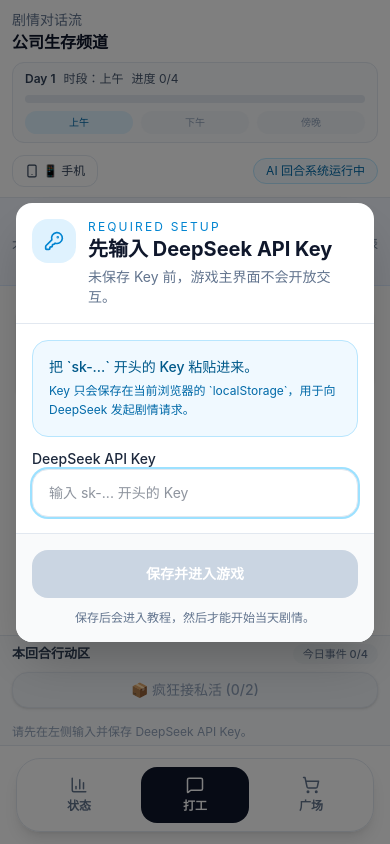
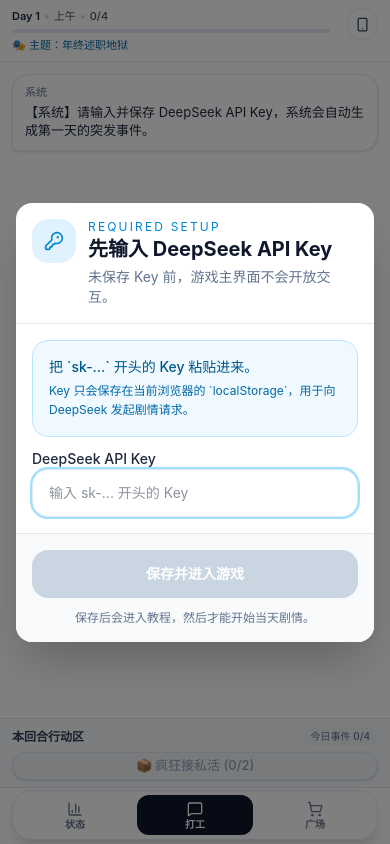
Before and after one commit to qingxu620/dagongren-simulator, a React (Vite) app: page / in a window 390 px wide. Built offline with nearby package versions, Linux system fonts and the light colour scheme.

Commit message:
优化手机UI

```diff
--- a/src/App.jsx
+++ b/src/App.jsx
@@ -3427,36 +3427,36 @@
         </div>
       </div>
 
-      <nav className="mobile-tab-bar fixed inset-x-0 bottom-0 z-30 border-t border-slate-200 bg-white/95 px-4 pt-3 backdrop-blur md:hidden">
-        <div className="mx-auto grid max-w-md grid-cols-3 gap-2 rounded-3xl border border-slate-200 bg-white/90 p-2 shadow-lg">
+      <nav className="mobile-tab-bar fixed inset-x-0 bottom-0 z-30 border-t border-slate-200 bg-white/95 px-3 pt-0.5 backdrop-blur md:hidden">
+        <div className="mx-auto grid h-[50px] max-w-md grid-cols-3 gap-1 rounded-[1.25rem] border border-slate-200 bg-white/90 p-1 shadow-lg">
           <button
             type="button"
             onClick={() => scrollToMobileTab(0)}
-            className={`flex min-h-14 flex-col items-center justify-center gap-1 rounded-2xl text-xs font-semibold transition ${
+            className={`flex min-h-0 flex-col items-center justify-center gap-0.5 rounded-xl text-[10px] font-semibold leading-none transition ${
               activeTab === 0 ? 'bg-slate-900 text-white' : 'text-slate-500'
             }`}
           >
-            <BarChart3 size={18} />
+            <BarChart3 size={16} />
             <span>状态</span>
           </button>
           <button
             type="button"
             onClick={() => scrollToMobileTab(1)}
-            className={`flex min-h-14 flex-col items-center justify-center gap-1 rounded-2xl text-xs font-semibold transition ${
+            className={`flex min-h-0 flex-col items-center justify-center gap-0.5 rounded-xl text-[10px] font-semibold leading-none transition ${
               activeTab === 1 ? 'bg-slate-900 text-white' : 'text-slate-500'
             }`}
           >
-            <MessageSquare size={18} />
+            <MessageSquare size={16} />
             <span>打工</span>
           </button>
           <button
             type="button"
             onClick={() => scrollToMobileTab(2)}
-            className={`flex min-h-14 flex-col items-center justify-center gap-1 rounded-2xl text-xs font-semibold transition ${
+            className={`flex min-h-0 flex-col items-center justify-center gap-0.5 rounded-xl text-[10px] font-semibold leading-none transition ${
               activeTab === 2 ? 'bg-slate-900 text-white' : 'text-slate-500'
             }`}
           >
-            <ShoppingCart size={18} />
+            <ShoppingCart size={16} />
             <span>广场</span>
           </button>
         </div>
--- a/src/components/ChatPanel.jsx
+++ b/src/components/ChatPanel.jsx
@@ -65,6 +65,9 @@
   const currentTimelineIndex = getCurrentTimelineIndex(safeEventsToday, safeMaxEvents, isAwaitingEndDay)
   const currentTimelineLabel = timelineLabels[currentTimelineIndex]
   const progressPercent = isAwaitingEndDay ? 100 : (safeEventsToday / safeMaxEvents) * 100
+  const currentThemeName = currentDailyTheme?.name || '办公室空气平静得可疑'
+  const currentThemeDescription =
+    currentDailyTheme?.description || '今天暂时没有明确风向，危险与机会都藏在细节里。'
 
   useEffect(() => {
     const frameId = window.requestAnimationFrame(() => {
@@ -86,8 +89,9 @@
 
   return (
     <div className="flex min-h-0 flex-1 flex-col overflow-hidden">
-      <header className="shrink-0 flex flex-wrap items-start justify-between gap-3 border-b border-slate-200 px-3 py-2.5 sm:px-4 sm:py-4">
-        <div className="min-w-0 flex-1">
+      <header className="relative shrink-0 border-b border-slate-200 px-3 py-2 md:flex md:flex-wrap md:items-start md:justify-between md:gap-3 md:px-4 md:py-4">
+        <div className="min-w-0 pr-12 md:flex-1 md:pr-0">
+          <div className="hidden md:block">
             <p className="text-sm text-slate-500">剧情对话流</p>
             <h2 className="text-base font-bold text-slate-900 sm:text-lg">公司生存频道</h2>
             <div className="mt-2 rounded-xl border border-slate-200 bg-slate-50 px-3 py-2">
@@ -104,9 +108,10 @@
                   style={{ width: `${progressPercent}%` }}
                 />
               </div>
-            <div className="mt-2 grid grid-cols-3 gap-2 text-center text-[10px] sm:text-[11px]">
+              <div className="mt-2 grid grid-cols-3 gap-2 text-center text-[11px]">
                 {timelineLabels.map((label, index) => {
-                const isDone = index < currentTimelineIndex || (isAwaitingEndDay && index === currentTimelineIndex)
+                  const isDone =
+                    index < currentTimelineIndex || (isAwaitingEndDay && index === currentTimelineIndex)
                   const isCurrent = index === currentTimelineIndex && !isAwaitingEndDay
                   return (
                     <span
@@ -126,14 +131,37 @@
               </div>
             </div>
           </div>
-        <div className="flex w-full shrink-0 items-center justify-between gap-2 sm:w-auto sm:justify-start">
+
+          <div className="md:hidden">
+            <div className="flex items-center gap-1 text-[11px] font-medium text-slate-600">
+              <span className="font-semibold text-slate-800">Day {day}</span>
+              <span className="text-slate-300">•</span>
+              <span>{currentTimelineLabel}</span>
+              <span className="text-slate-300">•</span>
+              <span>
+                {safeEventsToday}/{safeMaxEvents}
+              </span>
+            </div>
+            <div className="mt-1 h-1 overflow-hidden rounded-full bg-slate-200">
+              <div
+                className="h-full rounded-full bg-gradient-to-r from-amber-400 via-sky-400 to-indigo-500 transition-all duration-500"
+                style={{ width: `${progressPercent}%` }}
+              />
+            </div>
+            <div className="mt-1 overflow-x-auto whitespace-nowrap [scrollbar-width:none] [-ms-overflow-style:none] [&::-webkit-scrollbar]:hidden">
+              <p className="pr-2 text-[11px] font-medium text-sky-700">{`🎭 主题：${currentThemeName}`}</p>
+            </div>
+          </div>
+        </div>
+
+        <div className="absolute right-3 top-2 flex items-center gap-2 md:static md:w-auto md:shrink-0">
           <button
             type="button"
             onClick={onOpenPhone}
-            className="relative inline-flex h-8 items-center justify-center gap-1 rounded-xl border border-slate-200 bg-white px-3 text-xs font-medium text-slate-700 transition hover:border-sky-300 hover:bg-sky-50 sm:h-9"
+            className="relative inline-flex h-8 w-8 items-center justify-center rounded-full border border-slate-200 bg-white text-slate-700 transition hover:border-sky-300 hover:bg-sky-50 md:h-9 md:w-auto md:gap-1 md:rounded-xl md:px-3 md:text-xs md:font-medium"
           >
-            <Smartphone size={14} />
-            📱 手机
+            <Smartphone size={15} />
+            <span className="hidden md:inline">手机</span>
             {unreadPhoneCount > 0 ? (
               <span className="absolute -right-1.5 -top-1.5 flex h-5 min-w-5 items-center justify-center rounded-full bg-rose-500 px-1 text-[10px] font-semibold text-white">
                 {unreadPhoneCount > 99 ? '99+' : unreadPhoneCount}
@@ -141,7 +169,7 @@
             ) : null}
           </button>
           <span
-            className={`rounded-full px-3 py-1 text-xs ${
+            className={`hidden rounded-full px-3 py-1 text-xs md:inline-flex ${
               isVictory
                 ? 'border border-emerald-300 bg-emerald-50 text-emerald-700'
                 : isGameOver
@@ -154,42 +182,40 @@
         </div>
       </header>
 
-      <div className="z-20 flex w-full shrink-0 flex-col items-center justify-center gap-1 border-b border-blue-100 bg-blue-50/80 p-3 text-center backdrop-blur">
+      <div className="hidden w-full shrink-0 border-b border-blue-100 bg-blue-50/80 p-3 text-center backdrop-blur md:flex md:flex-col md:items-center md:justify-center md:gap-1">
         <p className="text-sm font-semibold text-slate-900 sm:text-base">
-            {`📅 Day ${day} | 🎭 今日主题：${currentDailyTheme?.name || '办公室空气平静得可疑'}`}
+          {`📅 Day ${day} | 🎭 今日主题：${currentThemeName}`}
         </p>
-          <p className="max-w-3xl text-xs leading-relaxed text-slate-500">
-            {currentDailyTheme?.description || '今天暂时没有明确风向，危险与机会都藏在细节里。'}
-          </p>
+        <p className="max-w-3xl text-xs leading-relaxed text-slate-500">{currentThemeDescription}</p>
       </div>
 
       <section
         ref={scrollContainerRef}
-        className="chat-panel-scroll min-h-0 flex-1 overflow-y-auto overscroll-contain p-4 pb-2 touch-pan-y"
+        className="chat-panel-scroll min-h-0 flex-1 overflow-y-auto overscroll-contain p-3 pb-2 touch-pan-y md:p-4"
       >
         {messages.map((message) => {
           const isPlayer = message.role === 'player'
 
           return (
-            <article key={message.id} className={`mb-3 flex ${isPlayer ? 'justify-end' : 'justify-start'}`}>
+            <article key={message.id} className={`mb-2.5 flex md:mb-3 ${isPlayer ? 'justify-end' : 'justify-start'}`}>
               <div
-                className={`max-w-xl rounded-2xl px-4 py-3 text-sm leading-relaxed shadow-sm ${
+                className={`max-w-xl rounded-2xl px-3 py-2.5 text-[13px] leading-snug shadow-sm md:px-4 md:py-3 md:text-sm md:leading-relaxed ${
                   isPlayer
                     ? 'rounded-br-sm bg-sky-500 text-white'
                     : 'rounded-bl-sm border border-slate-200 bg-white text-slate-800'
                 }`}
               >
-                <p className={`mb-1 text-xs ${isPlayer ? 'text-sky-100' : 'text-slate-500'}`}>
+                <p className={`mb-1 text-[11px] md:text-xs ${isPlayer ? 'text-sky-100' : 'text-slate-500'}`}>
                   {isPlayer ? '你' : '系统'}
                 </p>
                 <p>{message.content}</p>
 
                 {!isPlayer && message.changes ? (
-                  <div className="mt-3 flex flex-wrap gap-2">
+                  <div className="mt-2 flex flex-wrap gap-1.5 md:mt-3 md:gap-2">
                     {changeLabels.map(([key, label]) => (
                       <span
                         key={key}
-                        className={`rounded-full border px-2 py-0.5 text-xs ${getChangeClass(message.changes[key])}`}
+                        className={`rounded-full border px-2 py-0.5 text-[11px] md:text-xs ${getChangeClass(message.changes[key])}`}
                       >
                         {label} {formatChange(message.changes[key])}
                       </span>
@@ -203,8 +229,8 @@
 
         {isLoading ? (
           <article className="flex justify-start">
-            <div className="max-w-xl rounded-2xl rounded-bl-sm border border-sky-200 bg-sky-50 px-4 py-3 text-sm text-slate-700 shadow-sm">
-              <p className="mb-1 text-xs text-slate-500">系统</p>
+            <div className="max-w-xl rounded-2xl rounded-bl-sm border border-sky-200 bg-sky-50 px-3 py-2.5 text-[13px] text-slate-700 shadow-sm md:px-4 md:py-3 md:text-sm">
+              <p className="mb-1 text-[11px] text-slate-500 md:text-xs">系统</p>
               <p className="mb-2 animate-pulse">💬 {loadingText}</p>
               <div className="flex items-center gap-1">
                 <span className="h-2 w-2 animate-bounce rounded-full bg-sky-400" />
--- a/src/components/InputBar.jsx
+++ b/src/components/InputBar.jsx
@@ -9,7 +9,7 @@
   isVictory,
   hasApiKey,
   isAwaitingEndDay = false,
-  endDayButtonText = '🌙 终于熬到头了，打卡下班！',
+  endDayButtonText = '🎯 终于熬到头了，打卡下班！',
   sideHustlesToday = 0,
   sideHustleLimit = 2,
   eventsToday = 0,
@@ -43,27 +43,29 @@
         : isInvestmentInputMode
           ? '这是一个需要输入金额的高风险事件，请谨慎操作。'
           : isAwaitingEndDay
-            ? '今天的事件已处理完，点击按钮进行下班结算。'
+            ? '今天的事件已经处理完，点击按钮进行下班结算。'
             : options.length === 0 && !isLoading
               ? '等待 AI 生成本回合选项...'
               : null
 
   return (
     <footer className="input-bar-safe-area z-10 w-full shrink-0 border-t border-slate-200 bg-slate-50 px-3 py-2 md:bg-white md:px-4 md:py-4">
-      <div className="mb-2 flex flex-wrap items-center justify-between gap-2">
-        <p className="text-[13px] font-semibold text-slate-700 sm:text-sm">{isInvestmentInputMode ? '投资决策区' : '本回合行动区'}</p>
-        <span className="rounded-full bg-slate-100 px-2.5 py-0.5 text-[11px] font-medium text-slate-500 sm:px-3 sm:py-1 sm:text-xs">
+      <div className="mb-1.5 flex flex-wrap items-center justify-between gap-2 md:mb-2">
+        <p className="text-[12px] font-semibold text-slate-700 md:text-sm">
+          {isInvestmentInputMode ? '投资决策区' : '本回合行动区'}
+        </p>
+        <span className="rounded-full bg-slate-100 px-2 py-0.5 text-[10px] font-medium text-slate-500 md:px-3 md:py-1 md:text-xs">
           今日事件 {Math.min(eventsToday, safeMaxEvents)}/{safeMaxEvents}
         </span>
       </div>
 
       {!isInvestmentInputMode ? (
-        <div className="mb-2">
+        <div className="my-1 md:my-0 md:mb-3">
           <button
             type="button"
             onClick={onSideHustle}
             disabled={!canSideHustle}
-            className="h-9 w-full rounded-2xl border border-emerald-300 bg-emerald-50 px-3 text-sm font-medium text-emerald-700 shadow-sm transition hover:border-emerald-400 hover:bg-emerald-100 hover:shadow disabled:cursor-not-allowed disabled:border-slate-200 disabled:bg-slate-100 disabled:text-slate-400 sm:h-12 sm:w-auto sm:px-4"
+            className="w-full rounded-full border border-emerald-300 bg-emerald-50 px-3 py-1 text-[13px] font-medium leading-snug text-emerald-700 shadow-sm transition hover:border-emerald-400 hover:bg-emerald-100 hover:shadow disabled:cursor-not-allowed disabled:border-slate-200 disabled:bg-slate-100 disabled:text-slate-400 md:w-auto md:rounded-2xl md:px-4 md:py-2 md:text-base"
           >
             📦 疯狂接私活 ({sideHustlesToday}/{sideHustleLimit})
           </button>
@@ -71,10 +73,12 @@
       ) : null}
 
       {isInvestmentInputMode ? (
-        <div className="rounded-2xl border border-amber-200 bg-amber-50 p-4">
-          <p className="text-sm text-slate-700">输入你要打款的金额（上限：${maxInvestment.toFixed(2)}）</p>
+        <div className="rounded-2xl border border-amber-200 bg-amber-50 p-3 md:p-4">
+          <p className="text-[13px] text-slate-700 md:text-sm">
+            输入你要打款的金额（上限：{maxInvestment.toFixed(2)}）
+          </p>
 
-          <div className="mt-3 space-y-3">
+          <div className="mt-2 space-y-2 md:mt-3 md:space-y-3">
             <input
               type="range"
               min={0}
@@ -94,17 +98,17 @@
               value={safeInvestmentAmount}
               onChange={(event) => onInvestmentAmountChange?.(Number(event.target.value))}
               disabled={!canInvest}
-              className="h-11 w-full rounded-xl border border-slate-200 bg-white px-3 text-sm text-slate-700 outline-none ring-amber-300/70 transition focus:ring-2 disabled:cursor-not-allowed disabled:bg-slate-100"
+              className="h-10 w-full rounded-xl border border-slate-200 bg-white px-3 text-sm text-slate-700 outline-none ring-amber-300/70 transition focus:ring-2 disabled:cursor-not-allowed disabled:bg-slate-100 md:h-11"
               placeholder="输入投资金额"
             />
           </div>
 
-          <div className="mt-3 grid gap-2 sm:grid-cols-2">
+          <div className="mt-3 grid gap-2 md:mt-4 md:grid-cols-2">
             <button
               type="button"
               onClick={() => onConfirmInvestment?.(safeInvestmentAmount)}
               disabled={!canInvest}
-              className="rounded-xl border border-emerald-200 bg-emerald-50 px-4 py-3 text-sm font-medium text-emerald-700 transition hover:border-emerald-300 hover:bg-emerald-100 disabled:cursor-not-allowed disabled:border-slate-200 disabled:bg-slate-100 disabled:text-slate-400"
+              className="rounded-xl border border-emerald-200 bg-emerald-50 px-4 py-2 text-[13px] font-medium text-emerald-700 transition hover:border-emerald-300 hover:bg-emerald-100 disabled:cursor-not-allowed disabled:border-slate-200 disabled:bg-slate-100 disabled:text-slate-400 md:py-3 md:text-sm"
             >
               确认打款
             </button>
@@ -112,7 +116,7 @@
               type="button"
               onClick={onRejectInvestment}
               disabled={isInteractionLocked || !hasApiKey}
-              className="rounded-xl border border-rose-200 bg-rose-50 px-4 py-3 text-sm font-medium text-rose-700 transition hover:border-rose-300 hover:bg-rose-100 disabled:cursor-not-allowed disabled:border-slate-200 disabled:bg-slate-100 disabled:text-slate-400"
+              className="rounded-xl border border-rose-200 bg-rose-50 px-4 py-2 text-[13px] font-medium text-rose-700 transition hover:border-rose-300 hover:bg-rose-100 disabled:cursor-not-allowed disabled:border-slate-200 disabled:bg-slate-100 disabled:text-slate-400 md:py-3 md:text-sm"
             >
               滚蛋骗子
             </button>
@@ -124,33 +128,33 @@
             type="button"
             onClick={onEndDay}
             disabled={!canEndDay}
-            className="w-full max-w-xl rounded-xl border border-indigo-200 bg-indigo-50 px-4 py-2.5 text-center text-sm font-semibold text-indigo-700 shadow-sm transition hover:border-indigo-300 hover:bg-indigo-100 hover:shadow disabled:cursor-not-allowed disabled:border-slate-200 disabled:bg-slate-100 disabled:text-slate-400 sm:rounded-2xl sm:px-6 sm:py-4"
+            className="w-full max-w-xl rounded-xl border border-indigo-200 bg-indigo-50 px-3 py-2 text-center text-[13px] font-semibold leading-snug text-indigo-700 shadow-sm transition hover:border-indigo-300 hover:bg-indigo-100 hover:shadow disabled:cursor-not-allowed disabled:border-slate-200 disabled:bg-slate-100 disabled:text-slate-400 md:rounded-2xl md:px-6 md:py-4 md:text-base"
           >
             {endDayButtonText}
           </button>
         </div>
       ) : isLoading ? (
-        <div className="grid gap-2 sm:grid-cols-3">
+        <div className="grid gap-1.5 md:grid-cols-3 md:gap-3">
           {Array.from({ length: 3 }).map((_, index) => (
             <button
               key={`loading-${index}`}
               type="button"
               disabled
-              className="rounded-xl border border-slate-200 bg-slate-100 px-3 py-2 text-left text-[13px] font-medium leading-tight text-slate-400 shadow-sm sm:min-h-12 sm:rounded-2xl sm:px-4 sm:py-3 sm:text-sm sm:leading-normal"
+              className="rounded-xl border border-slate-200 bg-slate-100 px-3 py-1.5 text-left text-[13px] font-medium leading-snug text-slate-400 shadow-sm md:min-h-12 md:rounded-2xl md:px-4 md:py-3 md:text-base md:leading-normal"
             >
               {`选项${String.fromCharCode(65 + index)}：处理中...`}
             </button>
           ))}
         </div>
       ) : (
-        <div className="grid gap-2 sm:grid-cols-3">
+        <div className="grid gap-1.5 md:grid-cols-3 md:gap-3">
           {options.map((item, index) => (
             <button
               key={`${item}-${index}`}
               type="button"
               onClick={() => onSelectOption(item)}
               disabled={!canSelectOption}
-              className="rounded-xl border border-blue-200 bg-white px-3 py-2 text-left text-[13px] font-medium leading-tight text-slate-800 shadow-sm transition hover:border-blue-300 hover:bg-blue-50 hover:shadow disabled:cursor-not-allowed disabled:border-slate-200 disabled:bg-slate-100 disabled:text-slate-400 sm:min-h-12 sm:rounded-2xl sm:px-4 sm:py-3 sm:text-sm sm:leading-normal"
+              className="rounded-xl border border-blue-200 bg-white px-3 py-1.5 text-left text-[13px] font-medium leading-snug text-slate-800 shadow-sm transition hover:border-blue-300 hover:bg-blue-50 hover:shadow disabled:cursor-not-allowed disabled:border-slate-200 disabled:bg-slate-100 disabled:text-slate-400 md:min-h-12 md:rounded-2xl md:px-4 md:py-3 md:text-base md:leading-normal"
             >
               {`选项${String.fromCharCode(65 + index)}：${item}`}
             </button>
@@ -158,8 +162,8 @@
         </div>
       )}
 
-      {isLoading ? <p className="mt-2 text-xs text-blue-600 sm:text-sm">AI 正在处理中...</p> : null}
-      {helperText ? <p className="mt-2 text-xs text-slate-400">{helperText}</p> : null}
+      {isLoading ? <p className="mt-1 text-[11px] text-blue-600 md:mt-2 md:text-sm">AI 正在处理中...</p> : null}
+      {helperText ? <p className="mt-1 hidden text-xs text-slate-400 md:block">{helperText}</p> : null}
     </footer>
   )
 }
--- a/src/index.css
+++ b/src/index.css
@@ -12,7 +12,7 @@
 }
 
 :root {
-  --mobile-tab-bar-height: 6rem;
+  --mobile-tab-bar-height: 3.5rem;
 }
 
 .chat-panel-scroll {
@@ -29,7 +29,7 @@
 }
 
 .input-bar-safe-area {
-  padding-bottom: calc(0.5rem + env(safe-area-inset-bottom, 0px));
+  padding-bottom: calc(0.25rem + env(safe-area-inset-bottom, 0px));
 }
 
 .mobile-tab-frame {
@@ -38,7 +38,7 @@
 
 .mobile-tab-bar {
   min-height: calc(var(--mobile-tab-bar-height) + env(safe-area-inset-bottom, 0px));
-  padding-bottom: calc(0.75rem + env(safe-area-inset-bottom, 0px));
+  padding-bottom: calc(0.25rem + env(safe-area-inset-bottom, 0px));
 }
 
 .mobile-pages-strip {
```
Lines whose indentation alone changed are shown as unchanged.
